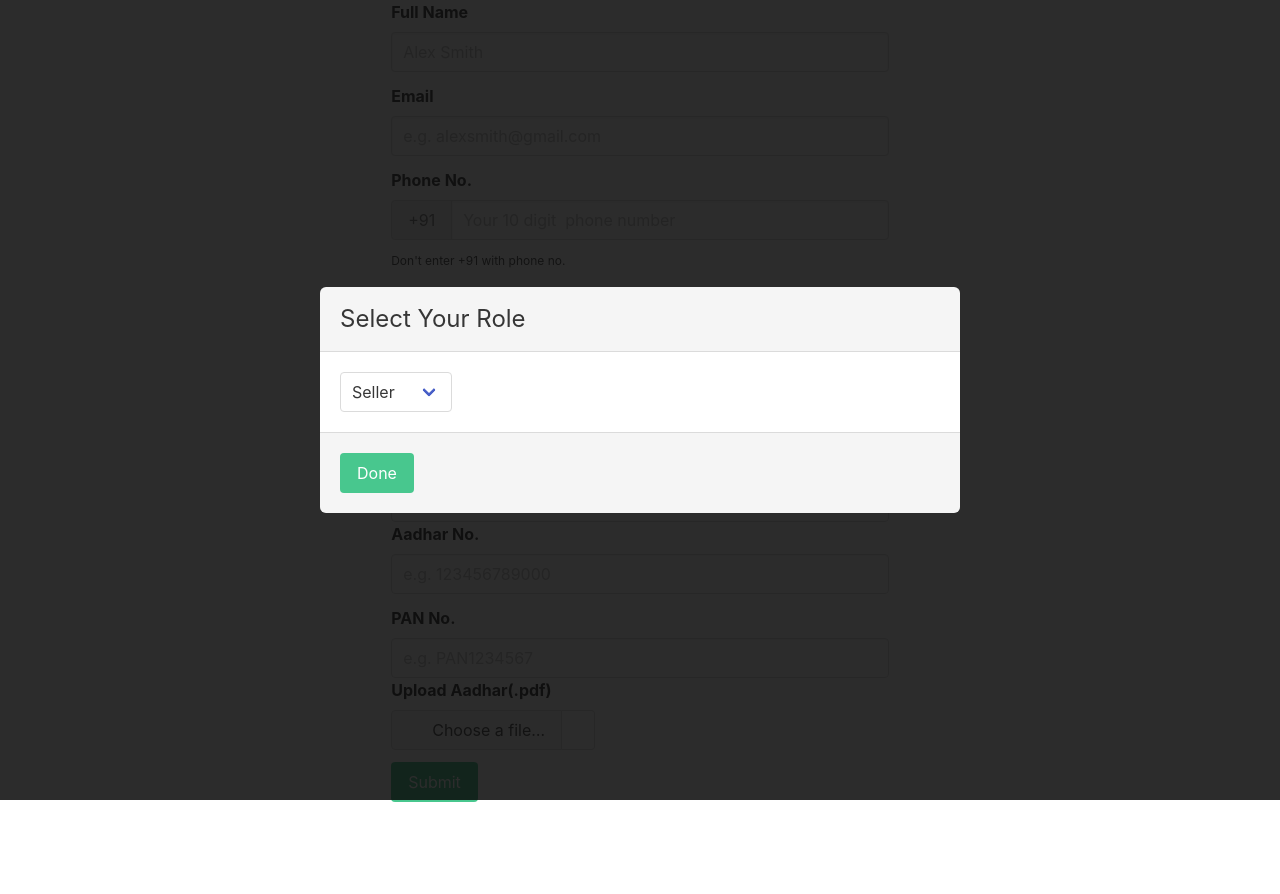
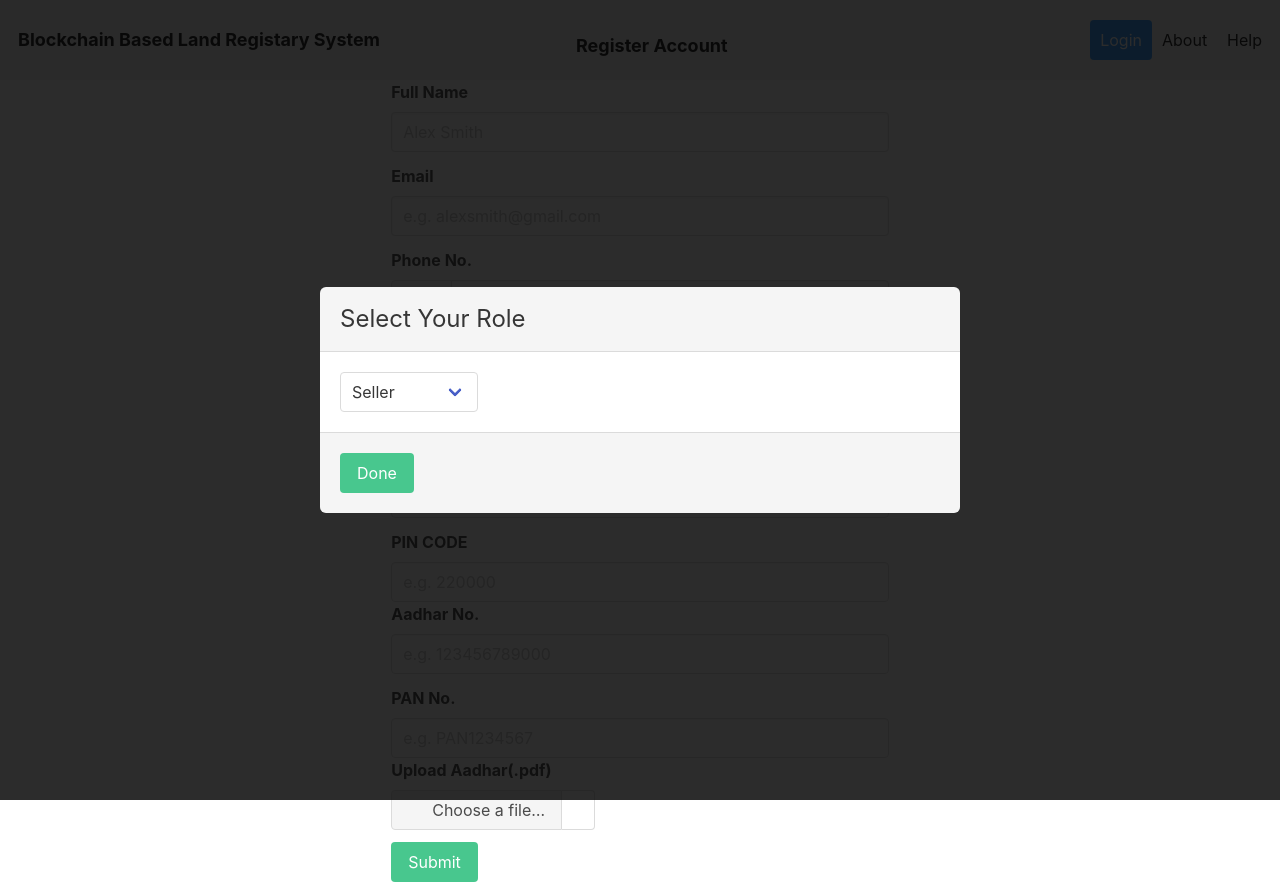
Before and after one commit to UttamKr99/Blockchain-based-land-registry, a React (Create React App) app in the folder Client/: page / in a window 1280 px wide. Before the commit the page ends 814 px from the top, so only its background shows below. Built offline with nearby package versions, Linux system fonts and the light colour scheme.

Commit message:
Uttam Change & Navbar

```diff
--- a/Client/public/index.html
+++ b/Client/public/index.html
@@ -7,37 +7,14 @@
           <meta name="theme-color" content="#000000" />
           <meta
                name="description"
-      content="Web site created using create-react-app"
-    />
-    <link rel="apple-touch-icon" href="%PUBLIC_URL%/logo192.png" />
-    <!--
-      manifest.json provides metadata used when your web app is installed on a
-      user's mobile device or desktop. See https://developers.google.com/web/fundamentals/web-app-manifest/
-    -->
+               content="Web site created using create-react-app" />
           <link rel="manifest" href="%PUBLIC_URL%/manifest.json" />
-    <!--
-      Notice the use of %PUBLIC_URL% in the tags above.
-      It will be replaced with the URL of the `public` folder during the build.
-      Only files inside the `public` folder can be referenced from the HTML.
 
-      Unlike "/favicon.ico" or "favicon.ico", "%PUBLIC_URL%/favicon.ico" will
-      work correctly both with client-side routing and a non-root public URL.
-      Learn how to configure a non-root public URL by running `npm run build`.
-    -->
-    <title>React App</title>
+          <title>Land Management System</title>
      </head>
      <body>
           <noscript>You need to enable JavaScript to run this app.</noscript>
+
           <div id="root"></div>
-    <!--
-      This HTML file is a template.
-      If you open it directly in the browser, you will see an empty page.
-
-      You can add webfonts, meta tags, or analytics to this file.
-      The build step will place the bundled scripts into the <body> tag.
-
-      To begin the development, run `npm start` or `yarn start`.
-      To create a production bundle, use `npm run build` or `yarn build`.
-    -->
      </body>
 </html>
--- a/Client/src/App.js
+++ b/Client/src/App.js
@@ -1,12 +1,16 @@
 import './App.css'
 import Homepage from './Layouts/Homepage'
+import { Navbar } from './Layouts/Navbar'
 import Login from './Layouts/Register.Layout'
 function App() {
   return (
     <div className="App">
+      <Navbar/>
       <Login />
+
     </div>
   ) // <Homepage />
+  //
 }
 
 export default App
--- /dev/null
+++ b/Client/src/Layouts/Navbar.css
@@ -0,0 +1,61 @@
+.header {
+     overflow: hidden;
+     background-color: #f1f1f1;
+     padding: 20px 8px;
+}
+
+/* Style the header links */
+.header a {
+     float: left;
+     color: black;
+     text-align: center;
+     padding: 10px;
+     text-decoration: none;
+     font-size: 16px;
+     line-height: 20px;
+     border-radius: 4px;
+}
+
+/* Style the logo link (notice that we set the same value of line-height and font-size to prevent the header to increase when the font gets bigger */
+.header a.logo {
+     font-size: 18px;
+     font-weight: bold;
+}
+
+/* Change the background color on mouse-over */
+.header a:hover {
+     background-color: #ddd;
+     color: black;
+}
+
+/* Style the active/current link*/
+.header a.active {
+     background-color: dodgerblue;
+     color: white;
+}
+
+/* Float the link section to the right */
+.header-right {
+     float: right;
+}
+
+/* Add media queries for responsiveness - when the screen is 500px wide or less, stack the links on top of each other */
+@media screen and (max-width: 500px) {
+     .header a {
+          float: none;
+          display: block;
+          text-align: left;
+     }
+     .header-right {
+          float: none;
+     }
+}
+.header-name {
+     float: none;
+     position: absolute;
+     top: 4%;
+     left: 45%;
+     font-size: 18px;
+     font-weight: bold;
+     color: black;
+}
--- /dev/null
+++ b/Client/src/Layouts/Navbar.js
@@ -0,0 +1,16 @@
+import React from 'react';
+import './Navbar.css'
+
+export const Navbar = () => {
+  return  <div class="header">
+  <a href="#default" class="logo">Blockchain Based Land Registary System</a>
+  <div class="header-name">
+  Register Account
+  </div>
+  <div class="header-right">
+    <a class="active" href="#home">Login</a>
+    <a href="#about">About</a>
+    <a href="#help">Help</a>
+  </div>
+</div>
+};
--- a/Client/src/Layouts/Register.Layout.js
+++ b/Client/src/Layouts/Register.Layout.js
@@ -25,7 +25,7 @@
                                           value={role}
                                           onChange={modelHandler}>
                                           <option disabled default value>
-                                               Choose
+                                             Select Role
                                           </option>
                                           <option value="Seller">Seller</option>
                                           <option value="Buyer">Buyer</option>
--- a/Client/src/Layouts/Register.js
+++ b/Client/src/Layouts/Register.js
@@ -43,7 +43,7 @@
                 <input
                   class="input"
                   type="text"
-                  placeholder="e.g. alexsmith@gmail.com"
+                  placeholder="e.g. 01/01/2000"
                 />
               </div>
             </div>
@@ -53,7 +53,7 @@
                 <input
                   class="input"
                   type="text"
-                  placeholder="e.g. Mahatma Gandhi Road, Pune, Maharashtra"
+                  placeholder="e.g. Mahatma Gandhi Road, Lucknow,Uttar Pradesh"
                 />
               </div>
             </div>
@@ -62,7 +62,7 @@
               <div class="control">
                 <input
                   class="input"
-                  type="number"
+                  type="tel"
                   placeholder="e.g. 220000"
                   required
                 />
```
Also changed, not shown: Client/package.json (line endings or trailing spaces). Lines whose indentation alone changed are shown as unchanged.
